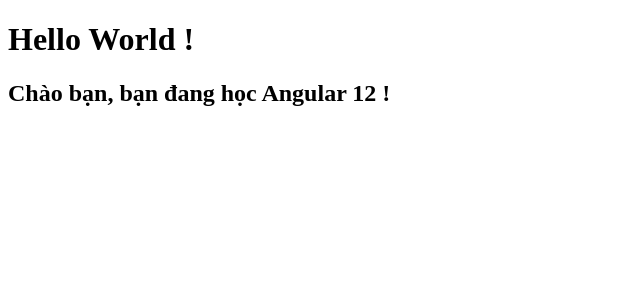
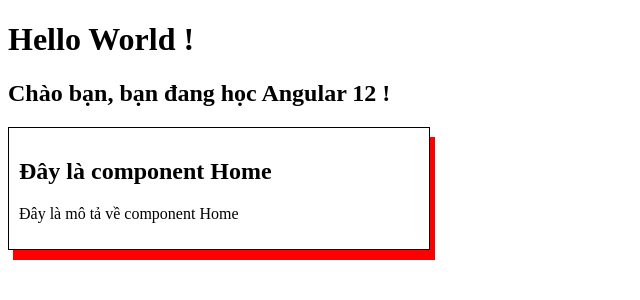
Before and after one commit to TranTienDe/Angular12, an Angular app: page / in a window 1280 px wide. Shown: the top 300 px of the page, without its empty margins (0-640 px from the left). Built offline with nearby package versions, Linux system fonts and the light colour scheme.

Commit message:
Component

```diff
--- a/src/app/app.component.html
+++ b/src/app/app.component.html
@@ -1,2 +1,4 @@
 <h1>Hello World !</h1>
 <h2>Chào bạn, bạn đang học Angular 12 !</h2>
+
+<app-home></app-home>
--- a/src/app/app.module.ts
+++ b/src/app/app.module.ts
@@ -3,10 +3,12 @@ import { BrowserModule } from '@angular/platform-browser';
 
 import { AppRoutingModule } from './app-routing.module';
 import { AppComponent } from './app.component';
+import { HomeComponent } from './home/home.component';
 
 @NgModule({
   declarations: [
-    AppComponent
+    AppComponent,
+    HomeComponent
   ],
   imports: [
     BrowserModule,
--- /dev/null
+++ b/src/app/home/home.component.html
@@ -0,0 +1,4 @@
+<div class="clsTest">
+  <h2>Đây là component Home</h2>
+  <p>Đây là mô tả về component Home</p>
+</div>
--- /dev/null
+++ b/src/app/home/home.component.scss
@@ -0,0 +1,6 @@
+.clsTest {
+  border: 1px solid;
+  padding: 10px;
+  box-shadow: 5px 10px red;
+  width: 400px;
+}
--- /dev/null
+++ b/src/app/home/home.component.ts
@@ -0,0 +1,15 @@
+import { Component, OnInit } from '@angular/core';
+
+@Component({
+  selector: 'app-home',
+  templateUrl: './home.component.html',
+  styleUrls: ['./home.component.scss']
+})
+export class HomeComponent implements OnInit {
+
+  constructor() { }
+
+  ngOnInit(): void {
+  }
+
+}
```
Also changed, not shown: 1 other file (tests, documents, lock files or other folders).
